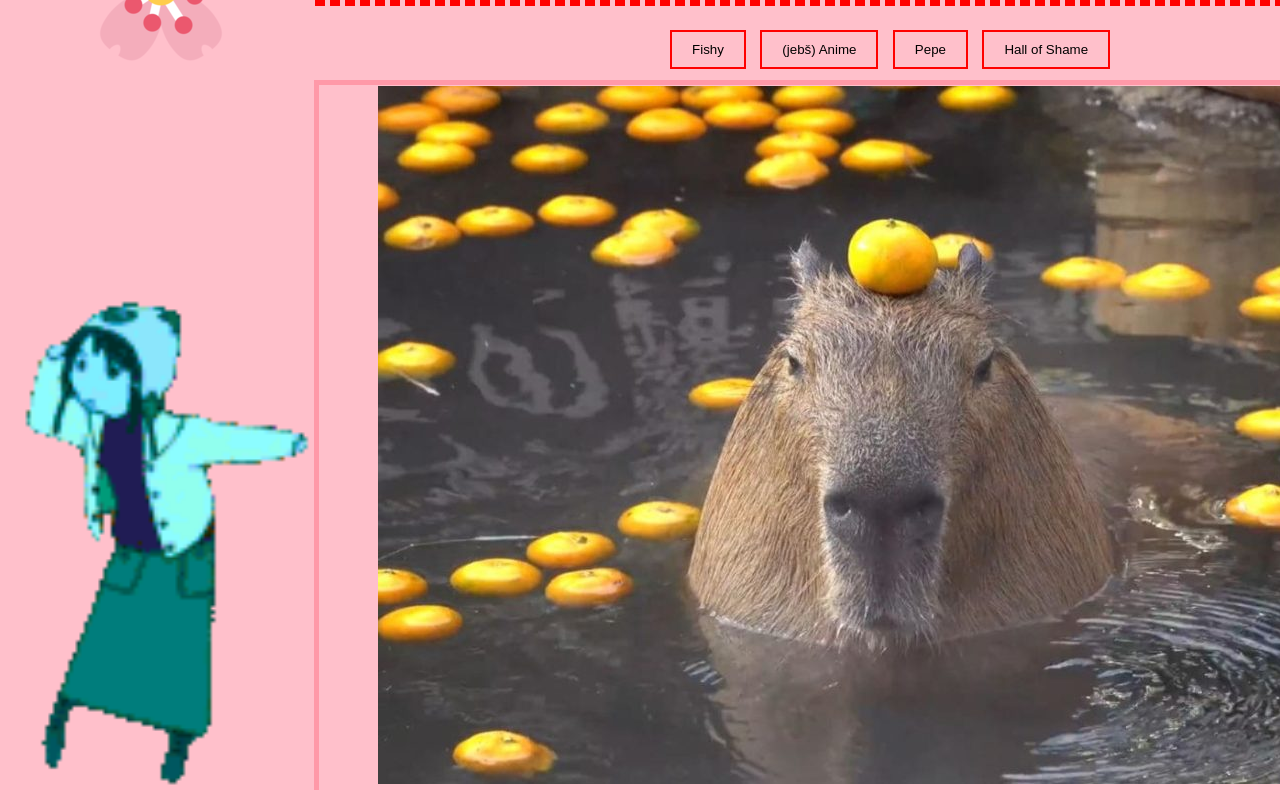
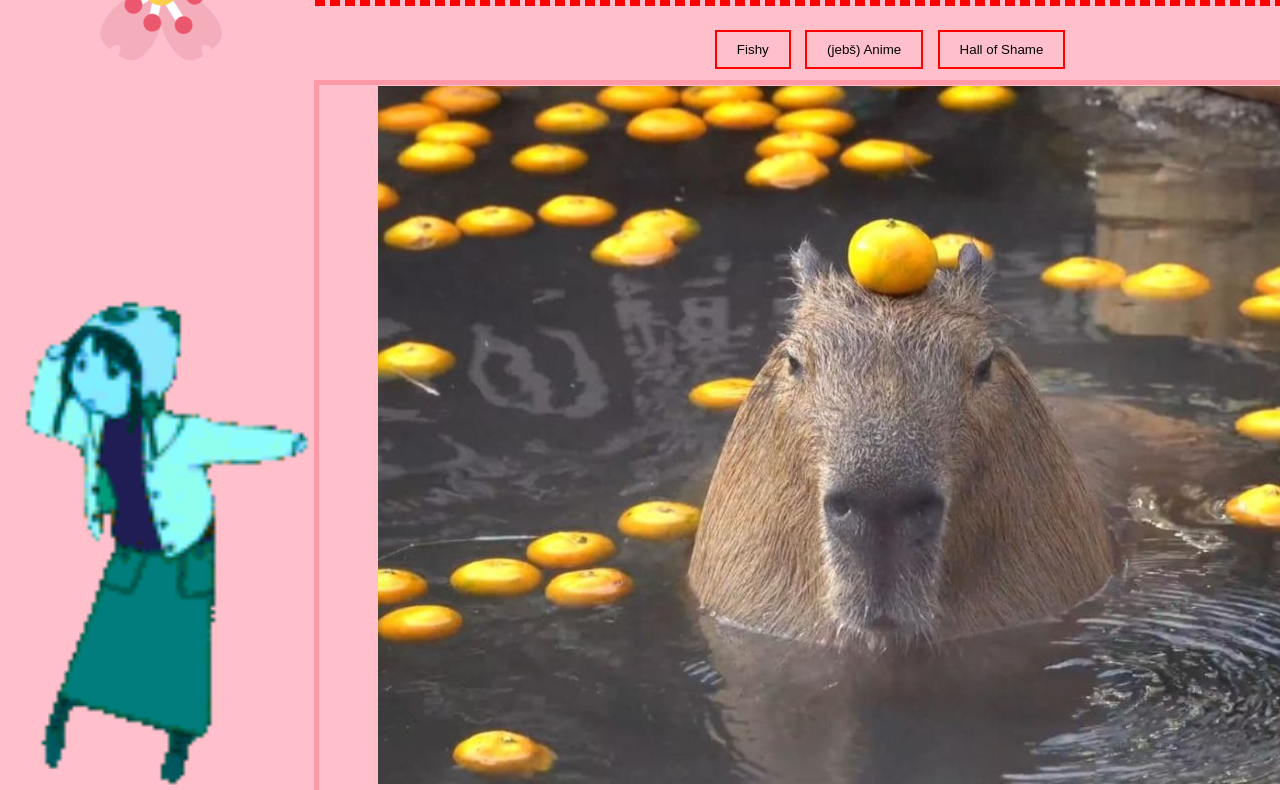
Before and after one commit to 1torch/website, a plain HTML site: page index.html in a window 1280 px wide. Shown: the part 113-903 px from the top of the page. Drawn offline with Linux system fonts and the light colour scheme.

Commit message:
Update index.html

```diff
--- a/index.html
+++ b/index.html
@@ -18,7 +18,6 @@
           <td style="height:55px">
             <a href="/fishy.html"><button>Fishy</button></a>
             <a href="/anime.html"><button>(jebš) Anime</button></a>
-            <a href="/pepe.html"><button>Pepe</button></a>
             <a href="/shame.html"><button>Hall of Shame</button></a>
           </td>
         </tr>
```
